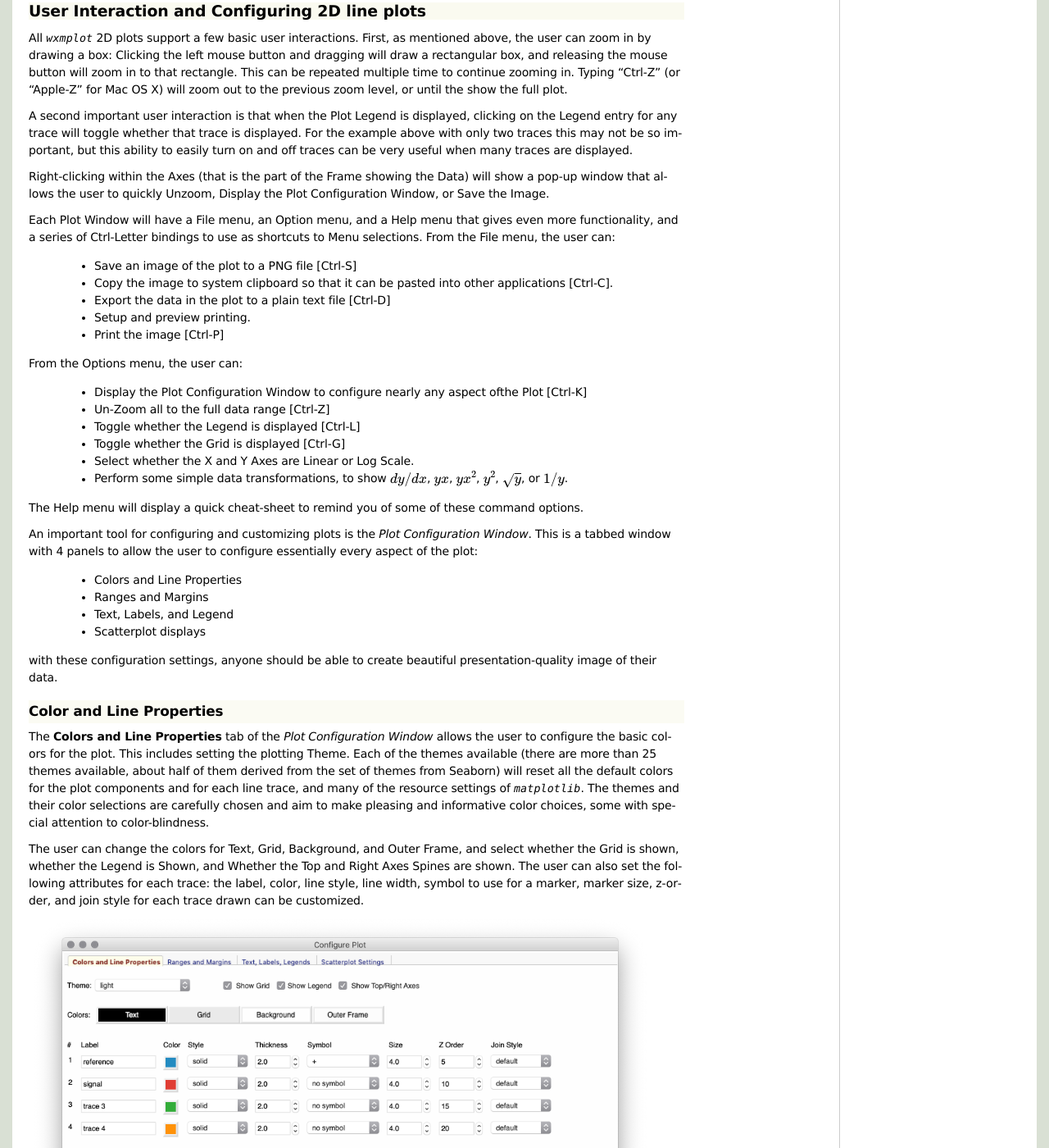
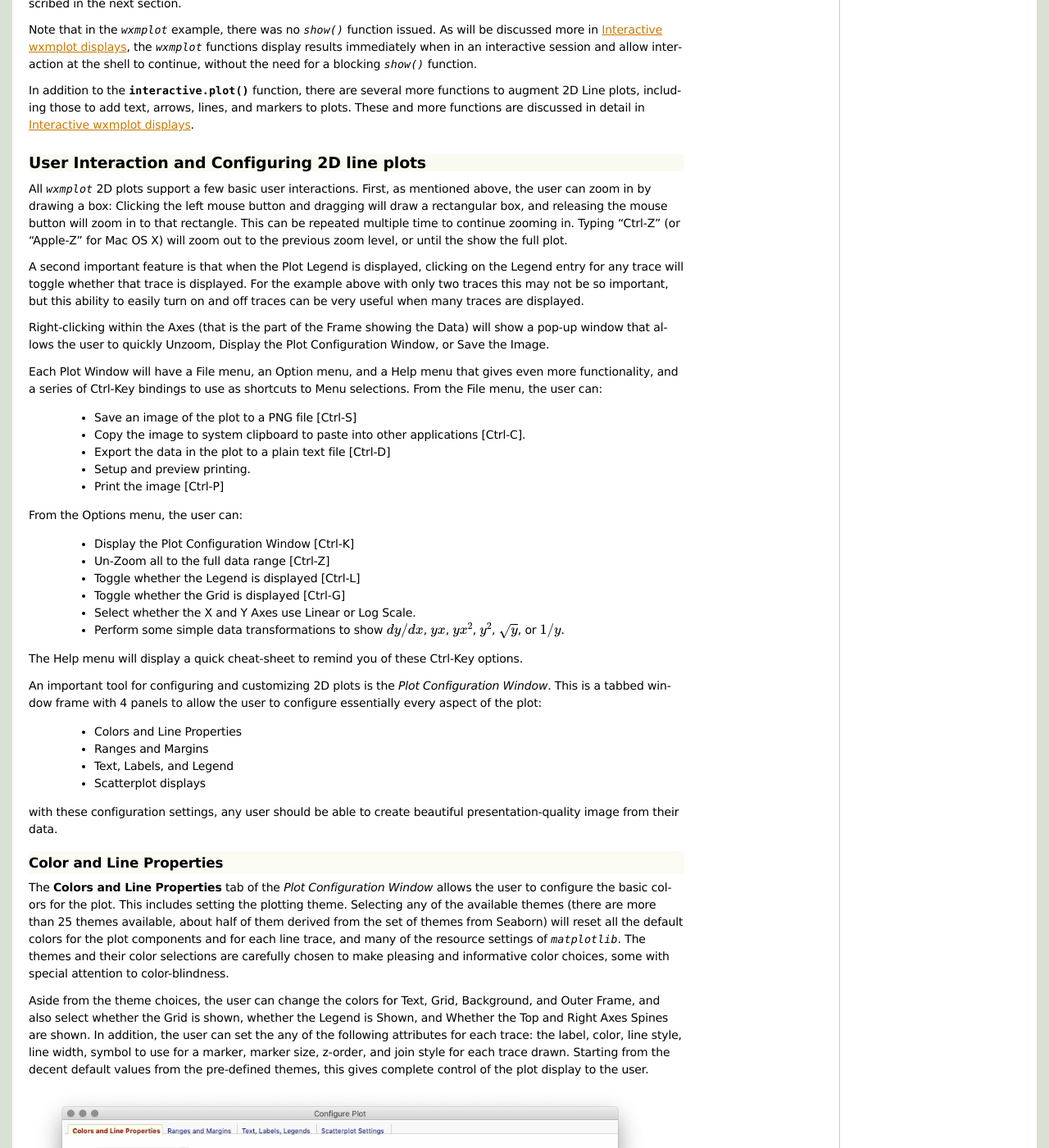
Before and after one commit to newville/wxmplot, a Sphinx documentation site: the page built from doc/overview.rst, in a window 1280 px wide and 1400 px high, scrolled down 2533 px. Shown: the whole window at 82% size. Built offline with Sphinx 7.4.7, drawn with Linux system fonts in a browser that asks for light colours; pages that are not in the unit, such as notebooks, are missing from menus; the version number could not be read and is left out; some of the changed text lies outside the part shown.

Commit message:
more doc updates

```diff
--- a/doc/interactive.rst
+++ b/doc/interactive.rst
@@ -1,7 +1,7 @@
 .. _ch_interactive:
 
 ==========================================================
-:mod:`wxmplot.interactive`:  Interactive wxmplot displays
+Interactive wxmplot displays
 ==========================================================
 
 .. module:: wxmplot.interactive
--- a/doc/overview.rst
+++ b/doc/overview.rst
@@ -1,8 +1,8 @@
 .. _ch_overview:
 
-==========================================================
-Overview:
-==========================================================
+===========
+ Overview:
+===========
 
 .. module:: wxmplot
 
@@ -10,6 +10,10 @@
 image data.  It is not easy to convey the interactivity in a static
 document, but I will try.
 
+
+
+2D Line Plots with :func:`plot`
+===============================
 
 Let's start with a simple script using  :mod:`matplotlib.pyplot`::
 
@@ -35,18 +39,19 @@
 .. image:: images/mpl_basic.png
    :width: 75 %
 
-From this screen, moving the mouse around updates the display of x and y
-values displayed to those of the mouse.  Clicking on the magnifying glass
-icon and then clicking and dragging a box to zoom in.  allows the user to
-zoom in on portions of the plot.  Clicking on the icon with 4 arrows allows
-the user to pan to other parts of the data range.  Clicking on the icon
-with 3 bars (equalizer?) allows the user to adjust the plot margins. The
-diskette icon allows the user to save a PNG file of the plot display.  For
-some use-cases, this amount of interaction is sufficient.
+From this plot, moving the mouse around updates the x and y values
+displayed to match the location of the mouse.  Clicking on the magnifying
+glass icon and then clicking and dragging a box allows the user to zoom in
+on portions of the plot.  Clicking on the icon with 4 arrows allows the
+user to pan to other parts of the data range.  Clicking on the icon with 3
+bars allows the user to adjust the plot margins. The diskette icon allows
+the user to save a PNG file of the plot display.  For some use-cases, this
+amount of interaction is sufficient.
 
 By selecting a particular GUI toolkit, `wxmplot` aims to give more
-interaction, more flexibiity than the generic `maplotlib` display.  With
-`wxmplot`, that script would be rewritten as::
+interaction, more flexibiity than the generic `maplotlib` display, and
+without cluttering the display with little icons.  With `wxmplot`, that
+script would be rewritten as::
 
     #!/usr/bin/python
     import numpy as np
@@ -66,18 +71,25 @@
 
 As with the `pyplot` example, moving the mouse around updates the display
 of x and y values displayed to those of the mouse.  To zoom in on a region,
-the user can click and drag to draw a box to zoom in.  The Navigation
-Toolbar is gone, but there are more options for configuring the plot from
-the File and Options menus, as will be described in the next section.
+the user can click and drag to draw a box to zoom in.  The distracting
+Navigation Toolbar is gone and there are more options for configuring the
+plot from the File and Options menus, as will be described in the next
+section.
 
-Also, note that in the `wxmplot` example, there was no `show()` function
-issued.  As will be discussed more in :ref:`ch_interactive`, the `plot`
-functions display their results immediately, without the need for a
-blocking function such as `show()`.
+Note that in the `wxmplot` example, there was no `show()` function issued.
+As will be discussed more in :ref:`ch_interactive`, the `wxmplot` functions
+display results immediately when in an interactive session and allow
+interaction at the shell to continue, without the need for a blocking
+`show()` function.
+
+In addition to the :func:`interactive.plot` function, there are several
+more functions to augment 2D Line plots, including those to add text,
+arrows, lines, and markers to plots.  These and more functions are
+discussed in detail in :ref:`ch_interactive`.
 
 
 User Interaction and Configuring 2D line plots
-==================================================
+==============================================
 
 All `wxmplot` 2D plots support a few basic user interactions.  First, as
 mentioned above, the user can zoom in by drawing a box: Clicking the left
@@ -86,78 +98,79 @@
 time to continue zooming in. Typing "Ctrl-Z" (or "Apple-Z" for Mac OS X)
 will zoom out to the previous zoom level, or until the show the full plot.
 
-A second important user interaction is that when the Plot Legend is
-displayed, clicking on the Legend entry for any trace will toggle whether
-that trace is displayed. For the example above with only two traces this
-may not be so important, but this ability to easily turn on and off traces
-can be very useful when many traces are displayed.
+A second important feature is that when the Plot Legend is displayed,
+clicking on the Legend entry for any trace will toggle whether that trace
+is displayed. For the example above with only two traces this may not be so
+important, but this ability to easily turn on and off traces can be very
+useful when many traces are displayed.
 
 Right-clicking within the Axes (that is the part of the Frame showing the
 Data) will show a pop-up window that allows the user to quickly Unzoom,
 Display the Plot Configuration Window, or Save the Image.
 
 Each Plot Window will have a File menu, an Option menu, and a Help menu
-that gives even more functionality, and a series of Ctrl-Letter bindings to
+that gives even more functionality, and a series of Ctrl-Key bindings to
 use as shortcuts to Menu selections.  From the File menu, the user can:
 
    * Save an image of the plot to a PNG file [Ctrl-S]
-   * Copy the image to system clipboard so that it can be pasted into other applications [Ctrl-C].
+   * Copy the image to system clipboard to paste into other applications [Ctrl-C].
    * Export the data in the plot to a plain text file [Ctrl-D]
    * Setup and preview printing.
    * Print the image [Ctrl-P]
 
 From the Options menu, the user can:
 
-   * Display the Plot Configuration Window to configure nearly any aspect ofthe Plot [Ctrl-K]
+   * Display the Plot Configuration Window [Ctrl-K]
    * Un-Zoom all to the full data range [Ctrl-Z]
    * Toggle whether the Legend is displayed [Ctrl-L]
    * Toggle whether the Grid is displayed [Ctrl-G]
-   * Select whether the X and Y Axes are Linear or Log Scale.
-   * Perform some simple data transformations, to show :math:`dy/dx`, :math:`yx`, :math:`yx^2`, :math:`y^2`, :math:`\sqrt{y}`, or :math:`1/y`.
+   * Select whether the X and Y Axes use Linear or Log Scale.
+   * Perform some simple data transformations to show :math:`dy/dx`, :math:`yx`, :math:`yx^2`, :math:`y^2`, :math:`\sqrt{y}`, or :math:`1/y`.
 
-The Help menu will display a quick cheat-sheet to remind you of some of
-these command options.
+The Help menu will display a quick cheat-sheet to remind you of these
+Ctrl-Key options.
 
-
-An important tool for configuring and customizing plots is the *Plot
-Configuration Window*.  This is a tabbed window with 4 panels to allow the
-user to configure essentially every aspect of the plot:
+An important tool for configuring and customizing 2D plots is the *Plot
+Configuration Window*.  This is a tabbed window frame with 4 panels to
+allow the user to configure essentially every aspect of the plot:
 
     * Colors and Line Properties
     * Ranges and Margins
     * Text, Labels, and Legend
     * Scatterplot displays
 
-with these configuration settings, anyone should be able to create
-beautiful presentation-quality image of their data.
+with these configuration settings, any user should be able to create
+beautiful presentation-quality image from their data.
 
 
 Color and Line Properties
-~~~~~~~~~~~~~~~~~~~~~~~~~~~~~~~
+-------------------------
 
 The **Colors and Line Properties** tab of the *Plot Configuration Window*
 allows the user to configure the basic colors for the plot.  This includes
-setting the plotting Theme.  Each of the themes available (there are more
-than 25 themes available, about half of them derived from the set of themes
-from Seaborn) will reset all the default colors for the plot components and
-for each line trace, and many of the resource settings of `matplotlib`.
-The themes and their color selections are carefully chosen and aim to make
-pleasing and informative color choices, some with special attention to
-color-blindness.
+setting the plotting theme.  Selecting any of the available themes (there
+are more than 25 themes available, about half of them derived from the set
+of themes from Seaborn) will reset all the default colors for the plot
+components and for each line trace, and many of the resource settings of
+`matplotlib`.  The themes and their color selections are carefully chosen
+to make pleasing and informative color choices, some with special attention
+to color-blindness.
 
-The user can change the colors for Text, Grid, Background, and Outer Frame,
-and select whether the Grid is shown, whether the Legend is Shown, and
-Whether the Top and Right Axes Spines are shown. The user can also set the
-following attributes for each trace: the label, color, line style, line
-width, symbol to use for a marker, marker size, z-order, and join style for
-each trace drawn can be customized.
+Aside from the theme choices, the user can change the colors for Text,
+Grid, Background, and Outer Frame, and also select whether the Grid is
+shown, whether the Legend is Shown, and Whether the Top and Right Axes
+Spines are shown. In addition, the user can set the any of the following
+attributes for each trace: the label, color, line style, line width, symbol
+to use for a marker, marker size, z-order, and join style for each trace
+drawn.  Starting from the decent default values from the pre-defined
+themes, this gives complete control of the plot display to the user.
 
 .. image:: images/PlotConfig_LineProps.png
    :width: 95 %
 
 
 Ranges and Margins Properties
-~~~~~~~~~~~~~~~~~~~~~~~~~~~~~~~~~~~~
+-----------------------------
 
 The **Ranges and Margins** tab allows the user to change the display data
 ranges and the outer margins of the plot.  Here, the user can alsoe select a
@@ -179,7 +192,7 @@
 
 
 Text Properties
-~~~~~~~~~~~~~~~~~~~~~~~~~~~~~~~~~~~~
+---------------
 
 The **Text and Labels** tab allows the user to set the title and labels for
 the X and Y axes, and to adjust the fontsize for these text and the text
@@ -194,7 +207,7 @@
 
 
 ScatterPlot Properties
-~~~~~~~~~~~~~~~~~~~~~~~~~~~~~~~~~~~~
+----------------------
 
 The **Scatterplot** tab allows the user to set the colors and marker sizes
 for scatter plots.
@@ -207,22 +220,134 @@
 
 
 Displaying images with :func:`imshow` and :func:`contour`
-==============================================================
+=========================================================
 
-#
-# .. autofunction:: imshow
-#
-# .. autofunction:: contour
-#
-# Functions for working with the interactive windows
-# ======================================================
-#
-# .. autofunction:: get_wxapp
-#
-# .. autofunction:: set_theme
-#
-# .. autofunction:: available_themes
-#
-# .. autofunction:: get_plot_window
-#
-# .. autofunction:: get_image_window
+
+As for 2D line plotting, `wxmplot` has a simple :func:`interactive.imshow`
+function that adds user-friendly controls to manipulate and adjust the
+display of image data.  While `matplotlib.pyplot.imshow()` has the same
+user action as the 2D line plot above, :func:`interactive.imshow` has
+interactions that are specific to displaying false color images from 2D
+arrays on intensity values.  A simple example of::
+
+    #!/usr/bin/python
+    import numpy as np
+    from wxmplot.interactive import imshow
+
+    y, x = np.mgrid[-5:5:101j, -4:6:101j]
+    dat = np.sin(x*x/3.0 + y*y)/(1 + (x+y)*(x+y))
+
+    imshow(dat, x=x[0,:], y=y[:,0], colormap='viridis',
+           wintitle='wxmplot imshow')
+
+
+will display the image:
+
+
+.. image:: images/wxmplot_imshow_basic.png
+   :width: 95 %
+
+
+To display that data as a contour plot, one can just replace
+:func:`interactive.imshow` with :func:`interactive.contour`.  With the same
+dataset but using::
+
+    contour(dat, x=x[0,:], y=y[:,0], colormap='gray', wintitle='wxmplot contour')
+
+will show:
+
+.. image:: images/wxmplot_contour_basic.png
+   :width: 95 %
+
+
+In fact, the user can switch between showing the image data as a contour
+from the Image menu or with Ctrl-N.
+
+
+User Interaction and Configuring Image and Contour displays
+===============================================================
+
+As with the 2D Line Plot, clicking anywhere on the image will show the x,
+y, and intensity values in the status bar.  If arrays for `x` and `y`
+values have been passed in, both the indices and `x` and `y` values for the
+pixel selected will be displayed.  Also as with the 2D Line Plot, clicking
+and dragging will zoom in on a portion of the image, a process that can be
+repeated indefinitely.
+
+From the Image or Contour panel, a few display customizations are
+immediately available. On the left hand side of the frame, there are a few
+controls to adjust the displayed image.  First, the color lookup table for
+intensity can be changed to any of about 30 pre-defined tables and can be
+reversed.  Sliders and entry boxes allow the user to change the threshold
+levels to adjust the contrast.  As a simple approach to adjusting the
+contrast level, a drop-down list can be used to select contrast percentage
+using the histogram of values in the image.  That is, selecting
+'Auto-contrast %' of '1' will put the lowest color value at the 1%
+percentile of intensities (that is the intensity such that 99% of the
+pixels have a higher intensity) and the highest value at the 99% percentile
+(that is the intensity such that 99% of the pixels have a lower
+intensity).  Note that adjusting the contrast is disabled for contour plots.
+
+There are several Menus and Ctrl-key shortcuts available to give more
+interaction.  From the File menu, the user can
+
+   * Save an image of the plot to a PNG file [Ctrl-S]
+   * Copy the image to system clipboard to paste into other applications [Ctrl-C].
+   * Export the data in the plot to a plain text file [Ctrl-D]
+   * Save an image of the current Color Map
+   * Setup and preview printing.
+   * Print the image [Ctrl-P]
+
+From the Image menu, the user can:
+
+   * Zoom Out all to the full data range [Ctrl-Z]
+   * Display an Image Configuration Window [Ctrl-K]
+   * Enhance the Auto-Contrast Level [Ctrl-+]
+   * Reduce the Auto-Contrast Level [Ctrl--]
+   * Display the histogram of intensities [Ctrl-G]
+   * Toggle whether the Axes Labels are displayed [Ctrl-A]
+   * Toggle whether the image is displayed as a Contour Map [Ctrl-N]
+   * Toggle whether a Scalebar is displayed [Ctrl-B]
+   * Toggle whether a 3-color map uses a black or white background [Ctrl-W]
+
+From the X/Y Slices menu, the user can control whether clicking on a pixel
+on the image displays a X- or Y- slice through the image data as a 2D Line
+Plot in a separate plotting window.  From this menu, the user can select:
+
+   * Show No X/Y Slices
+   * Show Slices in the X direction [Ctrl-X]
+   * Show Slices in the Y direction [Ctrl-Y]
+   * Toggle whether the displayed slice should update as the mouse is moved
+
+From the Orientation menu, the user can rotate and flip the image:
+
+   * Rotate clockwise by 90 degrees [Ctrl-R]
+   * Flip Top and Bottom [Ctrl-T]
+   * Flip Left and Right [Ctrl-F]
+   * Reset Flip and Rotations to original data
+
+From the Smoothing menu, the user can select one of more than a dozen
+methods to smooth the data across pixels.
+
+Finally, the Help menu will give a quick list of keyboard shortcuts.
+
+Image Configuration Window
+-----------------------------
+
+Most of options for working with images and contour maps can be from the
+main window or menu selections. The Image Configuration Window has a few
+options and values that can be set by the user:
+
+.. image:: images/ImageConfig.png
+   :width: 75 %
+
+
+For contour plots, the user can select the number of levels to show and
+whether the contour line will show intensity values.
+
+For the X/Y slices, the user can select which slice is shown and also
+whether the slice shown sums over more than one pixel across the dimension
+chosen.  This may be useful for smoothing out noisy images.
+
+More options are available to control whether a Scalebar is displayed on
+the image, and how that is set up.
--- a/doc/sphinx_theme/wxmplotdoc/layout.html
+++ b/doc/sphinx_theme/wxmplotdoc/layout.html
@@ -19,7 +19,7 @@
 
 
 {% block rootrellink %}
-   <li>[<a href="{{ pathto('install') }}">Installation</a>|</li>
+   <li>[<a href="{{ pathto('installation') }}">Installation</a>|</li>
    <li><a href="{{ pathto('overview') }}"> Overview</a>|</li>
    <li><a href="{{ pathto('interactive') }}"> Interactive Displays</a>|</li>
    <li><a href="{{ pathto('plotpanel') }}"> 2D PlotPanel API</a>|</li>
```
Also changed, not shown: doc/images/ImageConfig.png (added), doc/images/wxmplot_contour_basic.png (added), doc/images/wxmplot_imshow_basic.png (added).
